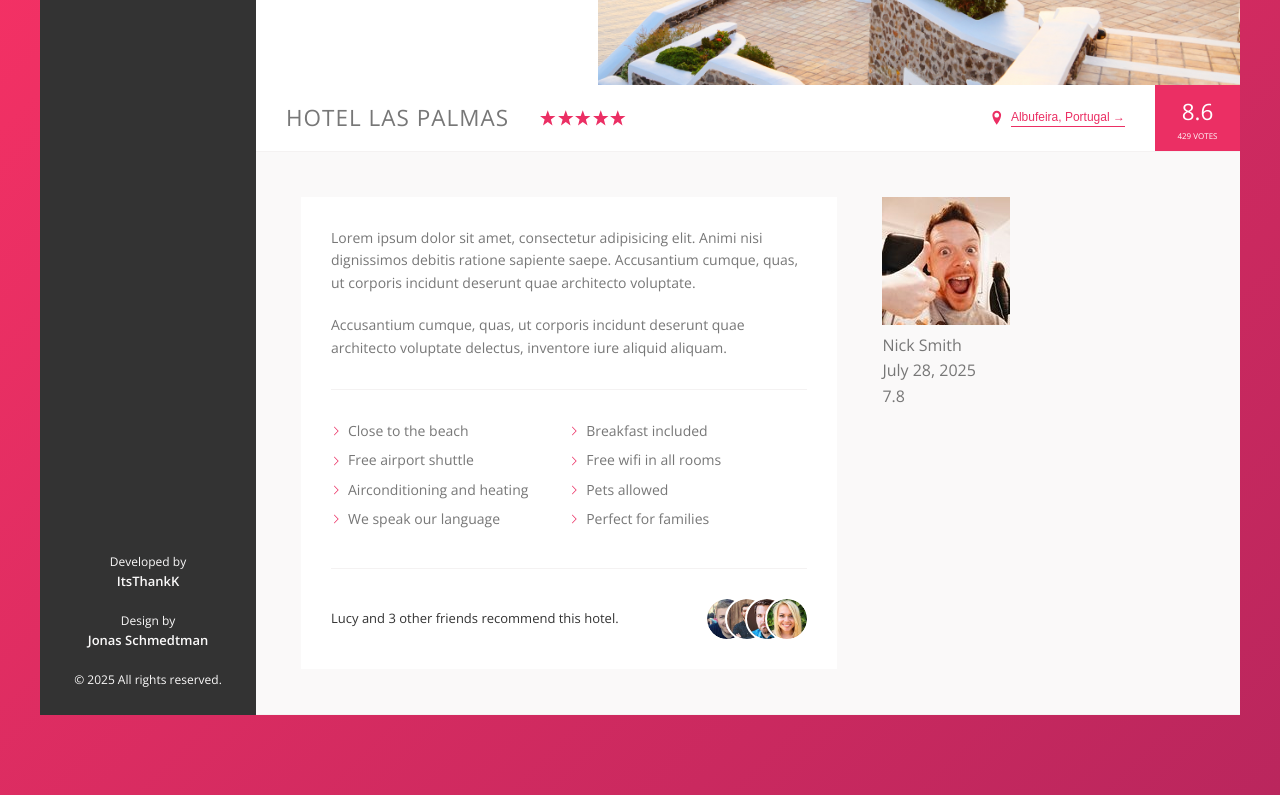
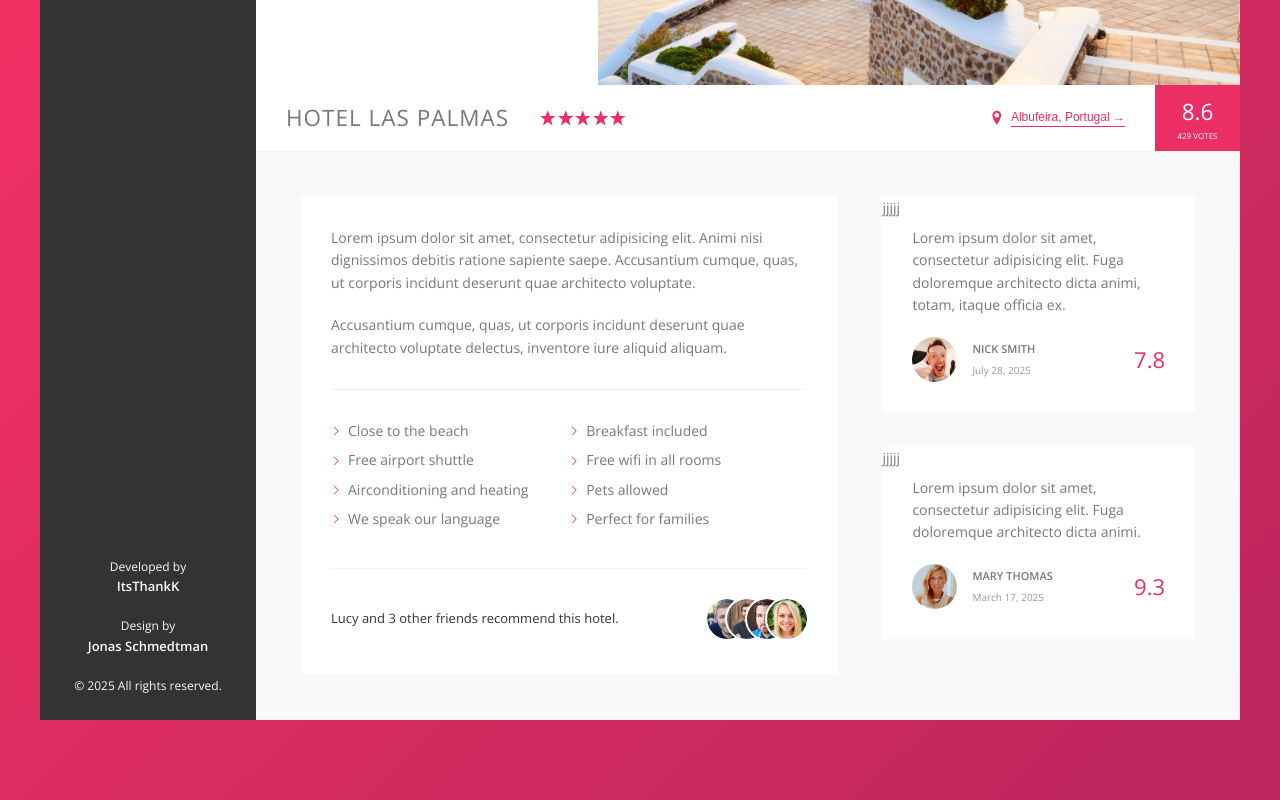
Before and after one commit to ItsThankK/trillo_project, a website: page index.html in a window 1280 px wide. Shown: the part 450-1250 px from the top of the page. Drawn offline with nearby package versions, Linux system fonts and the light colour scheme.

Commit message:
style review

```diff
--- a/index.html
+++ b/index.html
@@ -208,17 +208,39 @@
             <div class="user-reviews">
               <figure class="review">
                 <blockquote class="review__text">
+                  Lorem ipsum dolor sit amet, consectetur adipisicing elit. Fuga
+                  doloremque architecto dicta animi, totam, itaque officia ex.
+                </blockquote>
                 <figcaption class="review__user">
-                      <img src="img/user-1.jpg" alt="User 1" class="review__photo">
+                  <img
+                    src="img/user-1.jpg"
+                    alt="User 1"
+                    class="review__photo"
+                  />
                   <div class="review__user-box">
-                        <p class="review__user-name">
-                          Nick Smith
-                        </p>
+                    <p class="review__user-name">Nick Smith</p>
                     <p class="review__user-date">July 28, 2025</p>
                   </div>
                   <div class="review__rating">7.8</div>
                 </figcaption>
+              </figure>
+              <figure class="review">
+                <blockquote class="review__text">
+                  Lorem ipsum dolor sit amet, consectetur adipisicing elit. Fuga
+                  doloremque architecto dicta animi.
                 </blockquote>
+                <figcaption class="review__user">
+                  <img
+                    src="img/user-2.jpg"
+                    alt="User 1"
+                    class="review__photo"
+                  />
+                  <div class="review__user-box">
+                    <p class="review__user-name">Mary Thomas</p>
+                    <p class="review__user-date">March 17, 2025</p>
+                  </div>
+                  <div class="review__rating">9.3</div>
+                </figcaption>
               </figure>
             </div>
           </div>
--- a/sass/_components.scss
+++ b/sass/_components.scss
@@ -350,3 +350,57 @@
     }
   }
 }
+
+.review {
+  background-color: #fff;
+  box-shadow: var(--shadow-light);
+  padding: 3rem;
+  margin-bottom: 3.5rem;
+position: relative;
+
+
+  &__text {
+    margin-bottom: 2rem;
+  }
+
+  &__user {
+    display: flex;
+    align-items: center;
+  }
+
+  &__photo {
+    height: 4.5rem;
+    width: 4.5rem;
+    border-radius: 50%;
+    margin-right: 1.5rem;
+  }
+
+  &__user-box {
+    margin-right: auto;
+  }
+
+  &__user-name {
+    font-size: 1.1rem;
+    font-weight: 600;
+    text-transform: uppercase;
+    margin-bottom: .4rem;
+  }
+
+  &__user-date {
+    font-size: 1rem;
+    color: var(--color-grey-dark-3);
+  }
+
+  &__rating {
+    color: var(--color-primary);
+    font-size: 2.2rem;
+    font-weight: 300;
+  }
+}
+
+.review::before {
+  content: "jjjjj";
+  position: absolute;
+  top: 0;
+  left: 0;
+}
--- a/sass/_layout.scss
+++ b/sass/_layout.scss
@@ -35,6 +35,7 @@
 }
 
 .detail {
+  font-size: 1.4rem;
   display: flex;
   padding: 4.5rem;
   background-color: var(--color-grey-light-1);
@@ -42,7 +43,6 @@
 }
 
 .description {
-  font-size: 1.4rem;
   background-color: #fff;
   flex: 0 0 60%;
   margin-right: 4.5rem;
```
Also changed, not shown: css/style.css, 1 other file. Lines whose indentation alone changed are shown as unchanged.
